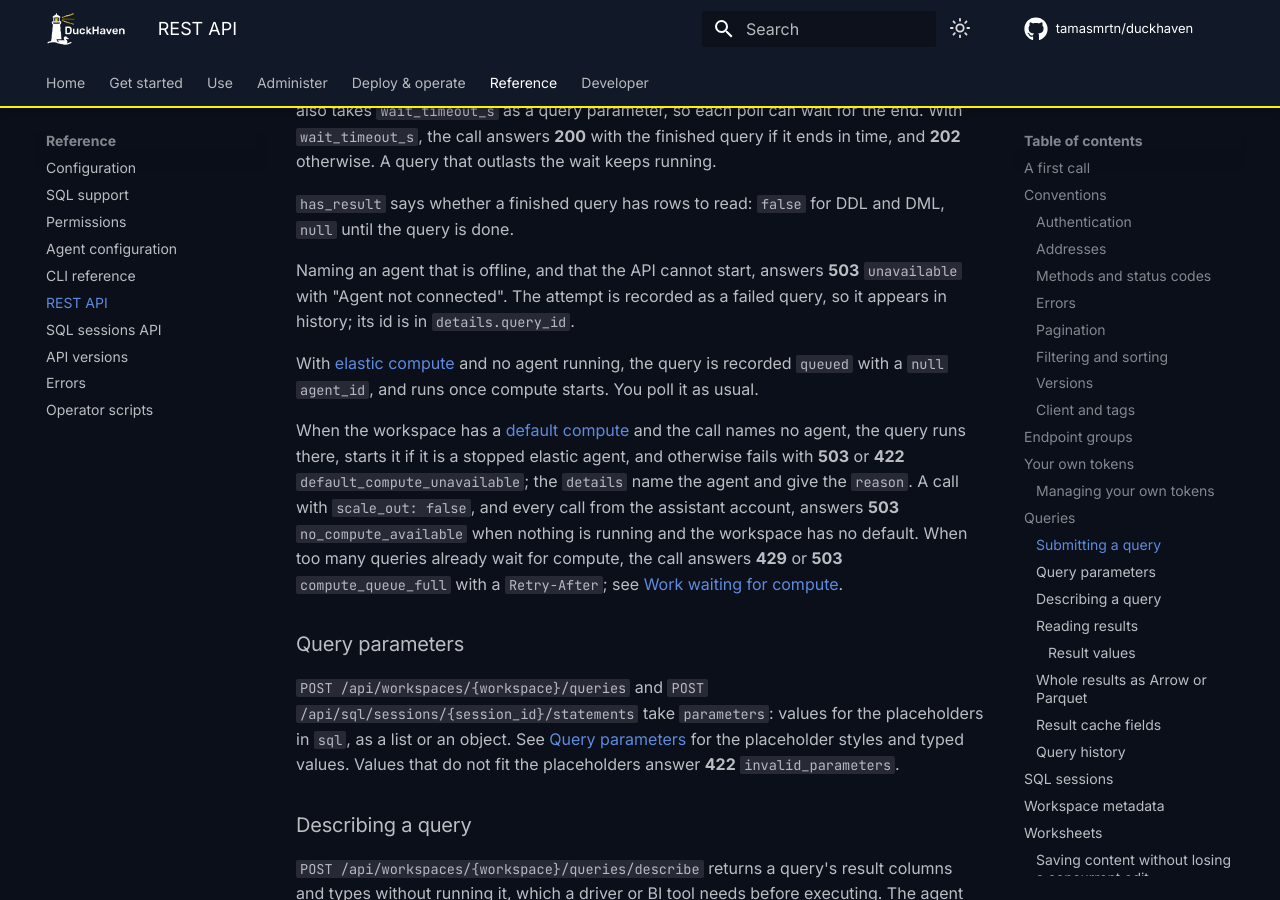
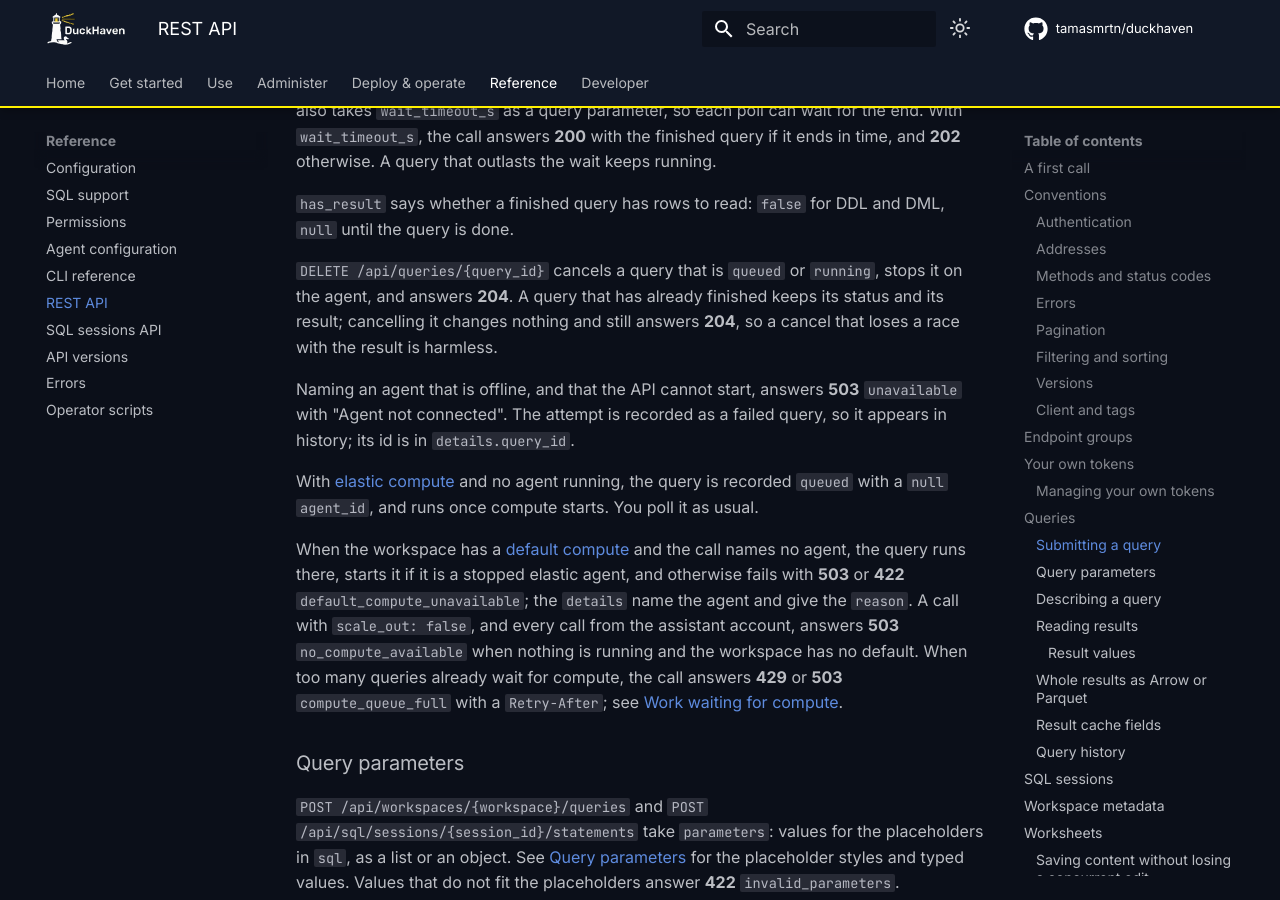
Before and after one commit to tamasmrtn/duckhaven, an MkDocs documentation site: the page built from docs/reference/rest-api.md, in a window 1280 px wide and 900 px high, scrolled down 7525 px. Built offline with MkDocs 1.6.1 and Material for MkDocs 9.7.7, drawn with Linux system fonts in a browser that asks for light colours; comment, search, counter and statistics services are not loaded.

Commit message:
docs(reference): describe cancelling a query
Signed-off-by: tmrtn <martontam@gmail.com>

```diff
--- a/docs/reference/rest-api.md
+++ b/docs/reference/rest-api.md
@@ -269,6 +269,10 @@ Without `wait_timeout_s` the call answers **202** at once with the query, `queue
 **200** with the finished query if it ends in time, and **202** otherwise. A query that outlasts the wait keeps running.
 
 `has_result` says whether a finished query has rows to read: `false` for DDL and DML, `null` until the query is done.
+
+`DELETE /api/queries/{query_id}` cancels a query that is `queued` or `running`, stops it on the agent, and answers
+**204**. A query that has already finished keeps its status and its result; cancelling it changes nothing and still
+answers **204**, so a cancel that loses a race with the result is harmless.
 
 Naming an agent that is offline, and that the API cannot start, answers **503** `unavailable` with "Agent not
 connected". The attempt is recorded as a failed query, so it appears in history; its id is in `details.query_id`.
```
